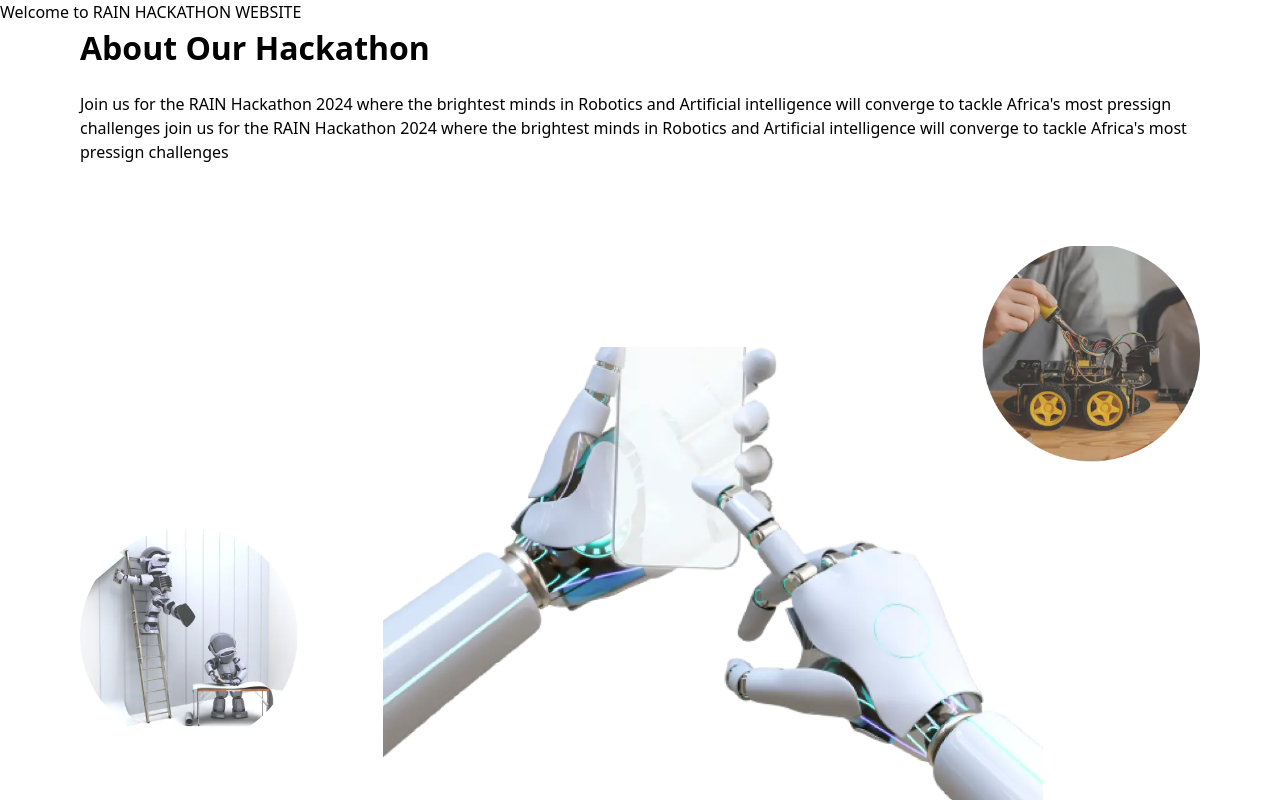
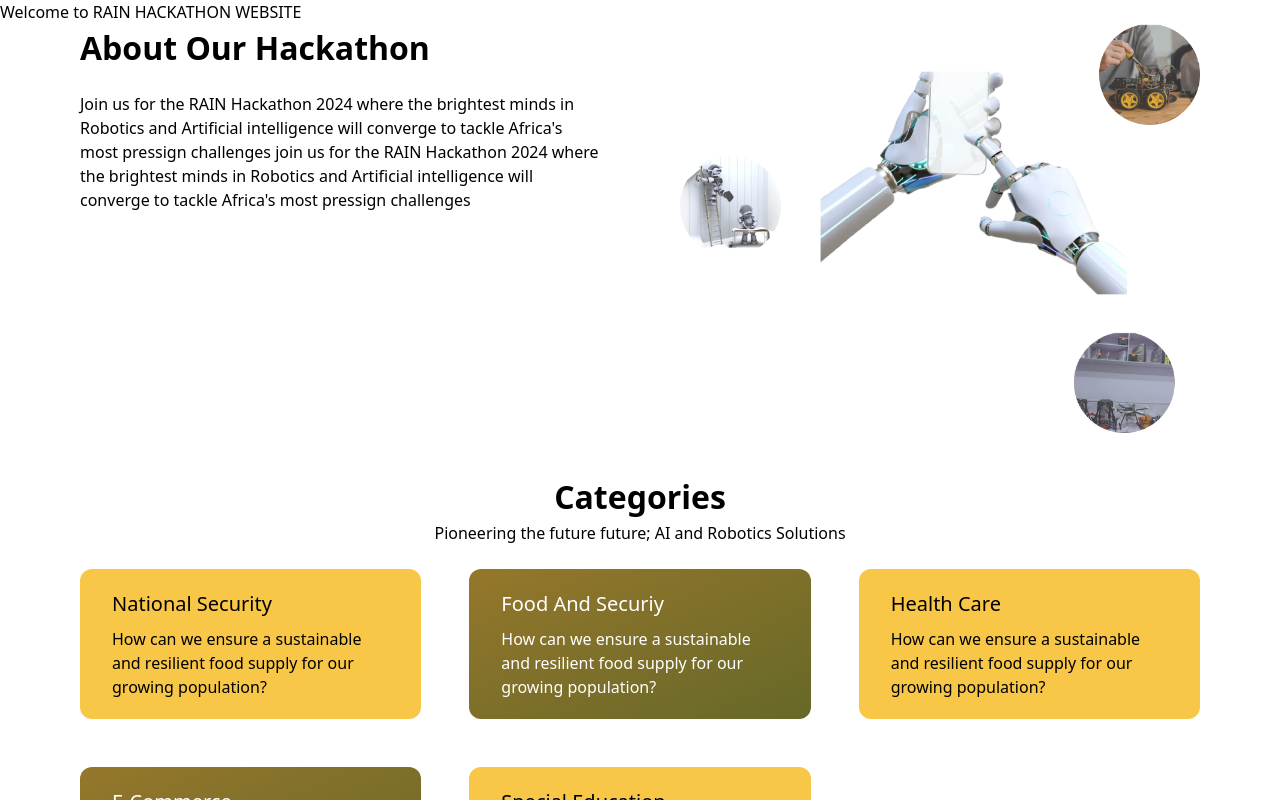
Before and after one commit to Moshood-Kausar/rain-hackathon, a Next.js app: page / in a window 1280 px wide. Shown: the top 800 px of the page. Built offline with nearby package versions, Linux system fonts and the light colour scheme.

Commit message:
about and category section

```diff
--- a/app/components/About.jsx
+++ b/app/components/About.jsx
@@ -1,26 +1,24 @@
-'use client'
-
-import React from 'react';
 import Image from 'next/image';
 
 export default function About() {
   return (
-    <>
-      <section className="grid grid-cols-1 lg:grid-col-2 px-4 md:px-10 lg:px-20 gap-20 mb-5">
-        <div className="">
-          <h1 className="font-bold sm:text-[24px] lg:text-[32px] mb-5">About Our Hackathon</h1>
+    <section className="flex flex-col lg:flex-row px-4 md:px-10 lg:px-20 gap-10 lg:gap-20 mb-10">
+      <div className="w-full lg:w-1/2">
+        <h1 className="font-bold text-[24px] lg:text-[32px] mb-5">About Our Hackathon</h1>
 
         <p className={`font-normal text-[16px]`}>{`Join us for the RAIN Hackathon 2024 where the brightest minds in Robotics and Artificial intelligence will converge to tackle Africa's most pressign challenges join us for the RAIN Hackathon 2024 where the brightest minds in Robotics and Artificial intelligence will converge to tackle Africa's most pressign challenges`}</p>
       </div>
 
-        <div className="">
+      <div className="w-full lg:w-1/2">
         <Image
           src="/about_section.webp"
           alt="image for the about section"
-            width={1577} height={454}
+          layout="responsive"
+        width={1577}
+        height={454}
+        className="w-full h-auto object-contain"
         />
       </div>
     </section>
-    </>
   )
 }
--- a/app/components/Category.jsx
+++ b/app/components/Category.jsx
@@ -34,7 +34,7 @@ export default function Category() {
     <>
       <section className="px-4 md:px-10 lg:px-20 flex flex-col items-center gap-6">
         <div className={`flex flex-col items-center`}>
-          <h1 className={`font-bold sm:text-[24px] lg:text-[32px]`}>Categories</h1>
+          <h1 className={`font-bold text-[24px] lg:text-[32px]`}>Categories</h1>
           <p className={`font-normal text-[16px]`}>Pioneering the future future; AI and Robotics Solutions</p>
         </div>
 
--- /dev/null
+++ b/app/components/WhyParticipate.jsx
@@ -0,0 +1,9 @@
+
+
+export default function WhyParticipate() {
+  return (
+    <section>
+
+    </section>
+  )
+}
```
Lines whose indentation alone changed are shown as unchanged.
